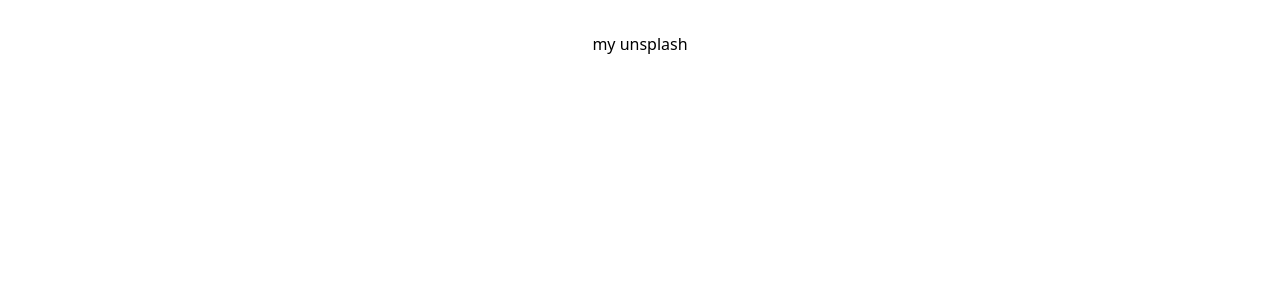
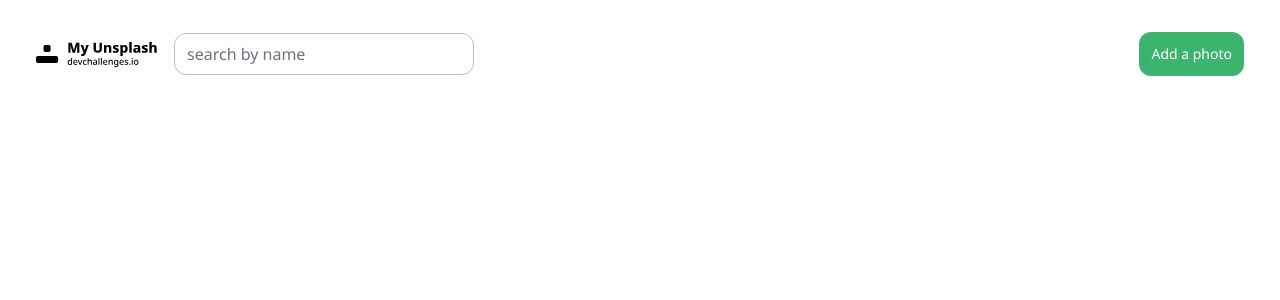
Before and after one commit to Kehindecodes/my-un-splash, a React (Vite) app in the folder client/unsplash/: page / in a window 1280 px wide. Shown: the top 300 px of the page. Built offline with nearby package versions, Linux system fonts and the light colour scheme.

Commit message:
finish Header components

```diff
--- a/client/unsplash/index.html
+++ b/client/unsplash/index.html
@@ -3,6 +3,9 @@
   <head>
     <meta charset="UTF-8" />
     <meta name="viewport" content="width=device-width, initial-scale=1.0" />
+    <link rel="preconnect" href="https://fonts.googleapis.com">
+<link rel="preconnect" href="https://fonts.gstatic.com" crossorigin>
+<link href="https://fonts.googleapis.com/css2?family=Noto+Sans:ital,wght@0,100;0,200;0,300;0,400;0,500;0,600;0,700;0,800;0,900;1,100;1,200;1,300;1,400;1,500;1,600;1,700;1,800&display=swap" rel="stylesheet">
     <title>My unsplash</title>
   </head>
   <body>
--- a/client/unsplash/package.json
+++ b/client/unsplash/package.json
@@ -14,6 +14,7 @@
     "swr": "^1.3.0"
   },
   "devDependencies": {
+    "@tailwindcss/forms": "^0.5.2",
     "@types/react": "^18.0.15",
     "@types/react-dom": "^18.0.6",
     "@vitejs/plugin-react": "^2.0.0",
--- a/client/unsplash/src/App.jsx
+++ b/client/unsplash/src/App.jsx
@@ -1,11 +1,12 @@
 import { useState } from 'react'
 import './App.css'
+import Header from './components/Header'
 
 function App() {
 
   return (
     <div className="App">
-     <h1>my unsplash</h1>
+     <Header/>
     </div>
   )
 }
--- /dev/null
+++ b/client/unsplash/src/components/Header.jsx
@@ -0,0 +1,19 @@
+import React from 'react'
+import logo from '../assets/my_unsplash_logo.svg'
+
+const Header = () => {
+  return (
+    <header>
+        <div className='container px-1 flex items-center justify-between'>
+               <div className='flex items-center'>
+                  <img src={logo} alt="logo" />
+                  <input type="text" placeholder="search by name" className=' form-input w-c rounded-xl border border-grey text-grey font-noto'/>
+               </div>
+
+               <button className= 'text-white bg-gren  font-noto rounded-xl p-3 text-sm'>Add a photo</button>
+        </div>
+    </header>
+  )
+}
+
+export default Header
--- a/client/unsplash/tailwind.config.cjs
+++ b/client/unsplash/tailwind.config.cjs
@@ -2,7 +2,20 @@
 module.exports = {
 	content: ['./index.html', './src/**/*.{vue,js,ts,jsx,tsx}'],
 	theme: {
-		extend: {},
+		colors: {
+			grey: '#bdbdbd',
+			gren: '#3DB46D',
+			white: '#ffffff',
+		},
+		fontFamily: {
+			noto: ['Noto Sans', 'sans-serif'],
+			serif: ['Merriweather', 'serif'],
+		},
+		extend: {
+			width: {
+				c: '300px',
+			},
+		},
 	},
-	plugins: [],
+	plugins: [require('@tailwindcss/forms')],
 };
```
Also changed, not shown: client/unsplash/src/assets/my_unsplash_logo.svg (added), 1 other file (tests, documents, lock files or other folders).
